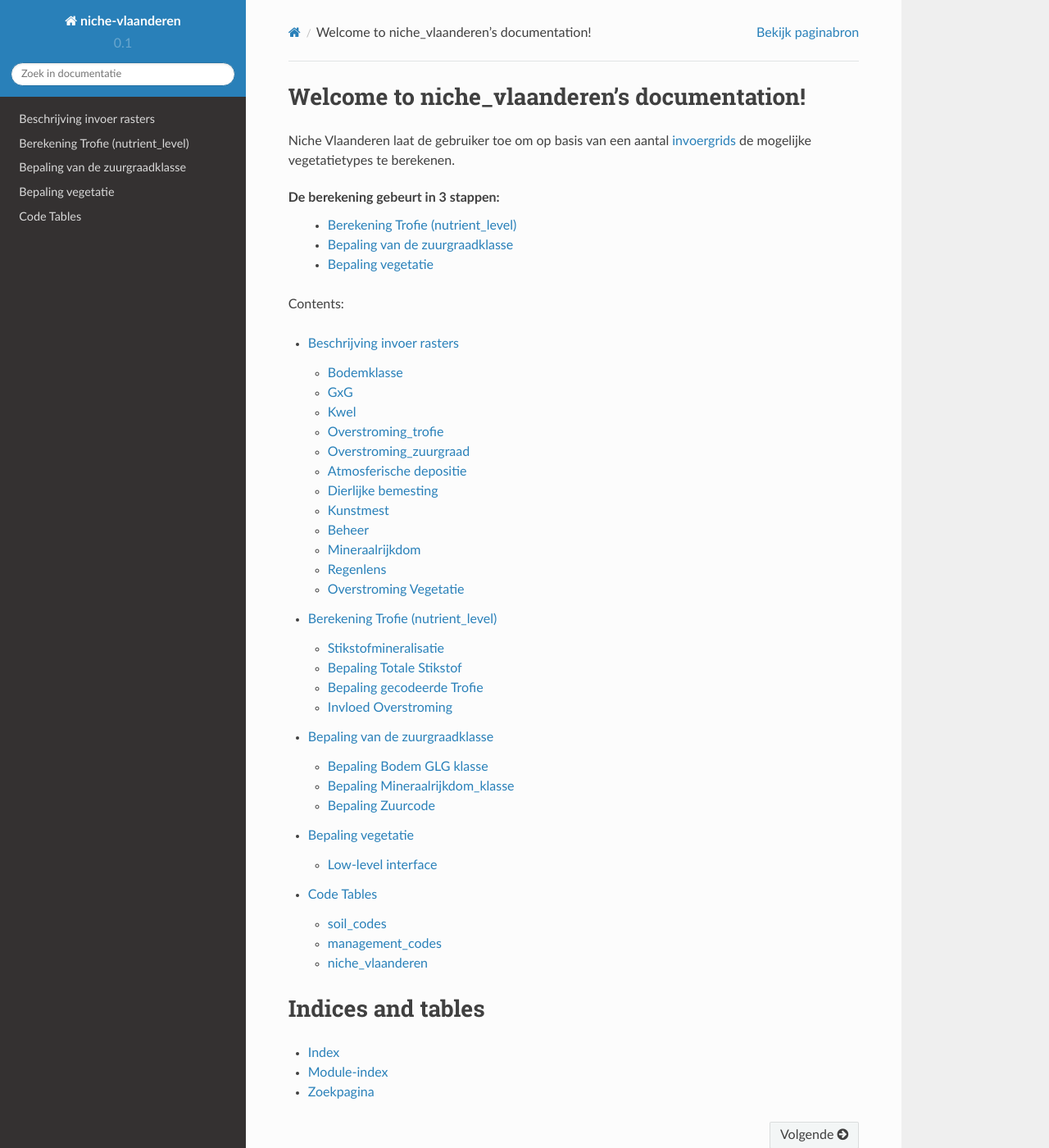
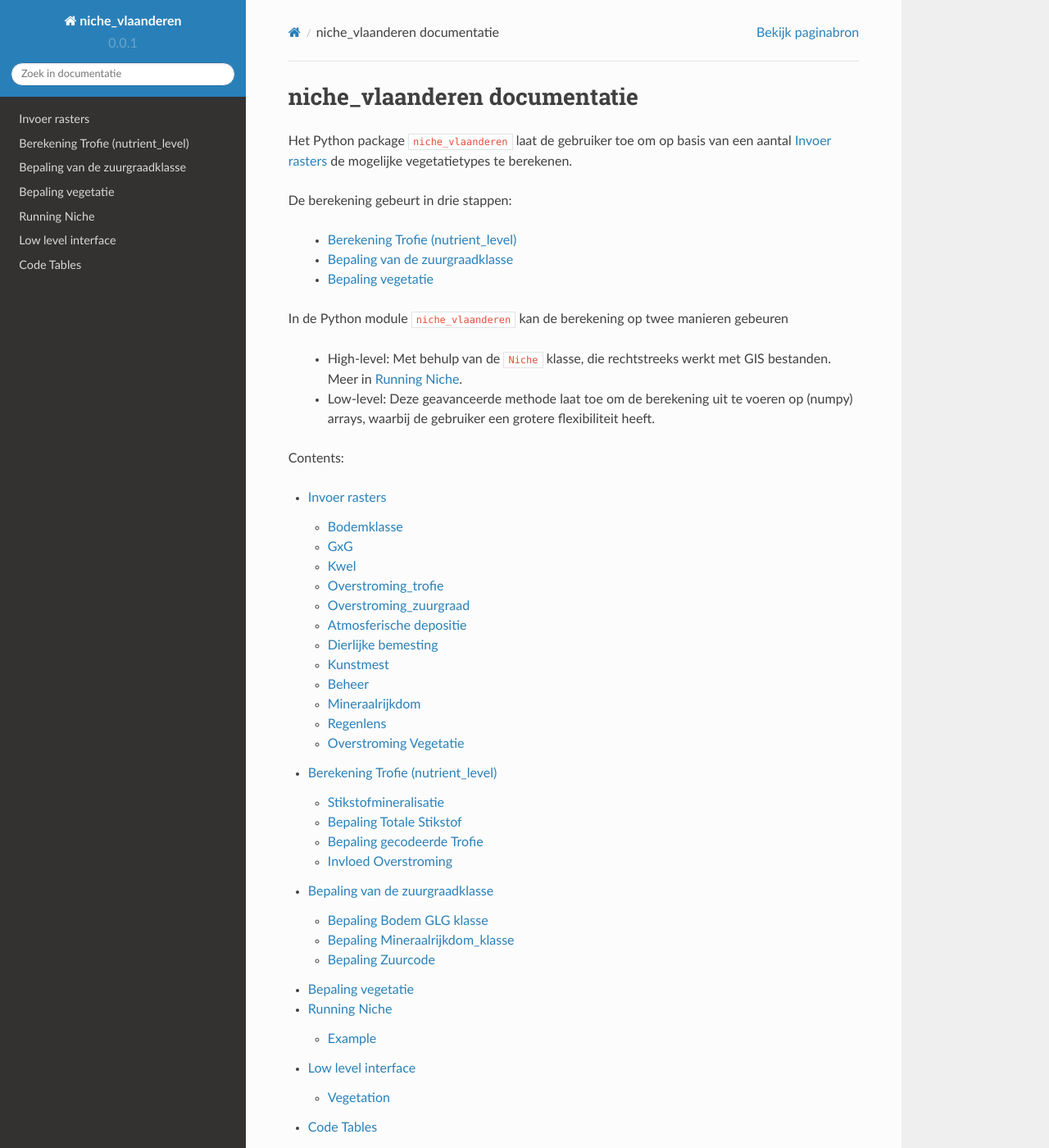
Before and after one commit to inbo/niche_vlaanderen, a Sphinx documentation site: the page built from docs/index.rst, in a window 1280 px wide and 1400 px high. Shown: the whole window at 82% size. Built offline with Sphinx 7.4.7 and the Read the Docs theme 2.0.0, drawn with Linux system fonts in a browser that asks for light colours.

```diff
--- a/docs/conf.py
+++ b/docs/conf.py
@@ -1,7 +1,7 @@
 #!/usr/bin/env python3
 # -*- coding: utf-8 -*-
 #
-# niche-vlaanderen documentation build configuration file, created by
+# niche_vlaanderen documentation build configuration file, created by
 # sphinx-quickstart on Wed Sep  6 18:36:23 2017.
 #
 # This file is execfile()d with the current directory set to its
@@ -56,7 +56,7 @@ source_suffix = '.rst'
 master_doc = 'index'
 
 # General information about the project.
-project = 'niche-vlaanderen'
+project = 'niche_vlaanderen'
 copyright = '2017, Johan Van de Wauw'
 author = 'Johan Van de Wauw'
 
@@ -65,9 +65,9 @@ author = 'Johan Van de Wauw'
 # built documents.
 #
 # The short X.Y version.
-version = '0.1'
+version = '0.0.1'
 # The full version, including alpha/beta/rc tags.
-release = '0.1'
+release = '0.0.1'
 
 # The language for content autogenerated by Sphinx. Refer to documentation
 # for a list of supported languages.
@@ -241,7 +241,7 @@ html_static_path = ['_static']
 # html_search_scorer = 'scorer.js'
 
 # Output file base name for HTML help builder.
-htmlhelp_basename = 'niche-vlaanderendoc'
+htmlhelp_basename = 'niche_vlaanderendoc'
 
 # -- Options for LaTeX output ---------------------------------------------
 
@@ -267,7 +267,7 @@ latex_elements = {
 # (source start file, target name, title,
 #  author, documentclass [howto, manual, or own class]).
 latex_documents = [
-    (master_doc, 'niche-vlaanderen.tex', 'niche-vlaanderen Documentation',
+    (master_doc, 'niche_vlaanderen.tex', 'niche_vlaanderen Documentation',
      'Johan Van de Wauw', 'manual'),
 ]
 
@@ -309,7 +309,7 @@ latex_documents = [
 # One entry per manual page. List of tuples
 # (source start file, name, description, authors, manual section).
 man_pages = [
-    (master_doc, 'niche-vlaanderen', 'niche-vlaanderen Documentation',
+    (master_doc, 'niche_vlaanderen', 'niche_vlaanderen Documentation',
      [author], 1)
 ]
 
@@ -324,8 +324,8 @@ man_pages = [
 # (source start file, target name, title, author,
 #  dir menu entry, description, category)
 texinfo_documents = [
-    (master_doc, 'niche-vlaanderen', 'niche-vlaanderen Documentation',
-     author, 'niche-vlaanderen', 'One line description of project.',
+    (master_doc, 'niche_vlaanderen', 'niche_vlaanderen Documentation',
+     author, 'niche_vlaanderen', 'One line description of project.',
      'Miscellaneous'),
 ]
 
--- a/docs/index.rst
+++ b/docs/index.rst
@@ -3,15 +3,22 @@
    You can adapt this file completely to your liking, but it should at least
    contain the root `toctree` directive.
 
-Welcome to niche_vlaanderen's documentation!
+niche_vlaanderen documentatie
 ============================================
 
-Niche Vlaanderen laat de gebruiker toe om op basis van een aantal `invoergrids <invoer.html>`_ de mogelijke vegetatietypes te berekenen.
+Het Python package ``niche_vlaanderen`` laat de gebruiker toe om op basis van een aantal :doc:`invoer` de mogelijke vegetatietypes te berekenen.
 
-De berekening gebeurt in 3 stappen:
+De berekening gebeurt in drie stappen:
+
  * :ref:`trofie`
  * :ref:`zuur`
  * :ref:`vegetatie`
+
+In de Python module ``niche_vlaanderen`` kan de berekening op twee manieren gebeuren
+
+ * High-level: Met behulp van de ``Niche`` klasse, die rechtstreeks werkt met GIS bestanden.
+   Meer in :doc:`niche`.
+ * Low-level: Deze geavanceerde methode laat toe om de berekening uit te voeren op (numpy) arrays, waarbij de gebruiker een grotere flexibiliteit heeft.
 
 Contents:
 
@@ -22,6 +29,8 @@ Contents:
   trofie
   zuur
   vegetatie
+  niche
+  lowlevel
   codetables
 
 
--- a/docs/invoer.rst
+++ b/docs/invoer.rst
@@ -1,5 +1,5 @@
 ###########################
-Beschrijving invoer rasters
+Invoer rasters
 ###########################
 
 De betrouwbaarheid van de berekeningen wordt sterk bepaald door de kwaliteit van de invoergegevens. Het is dan ook nodig te streven naar zo nauwkeurig mogelijke invoergegevens.
@@ -33,7 +33,8 @@ De waterstandsparameters worden als volgt gedefinieerd (van der Veen et al., 199
 .. _ghg:
 
 GHG (Gemiddeld hoogste grondwaterstand)
----
+---------------------------------------
+
 GHG - gemiddeld hoogste grondwaterstand: het gemiddelde van de drie hoogste grondwaterstanden (GH3) in de winterperiode (1 oktober tot 1 april) over tenminste 5 jaar bij kleine variatie tussen GH3 en LG3 en over 8 jaar bij grote variatie tussen GH3 en LG3.
 Het is maat voor het hoogste grondwaterniveau in een normale winter.
 
```
Also changed, not shown: docs/lowlevel.rst (added, +57 -0 lines), docs/niche.rst (added, +67 -0 lines), docs/vegetatie.rst (+0 -50 lines).
